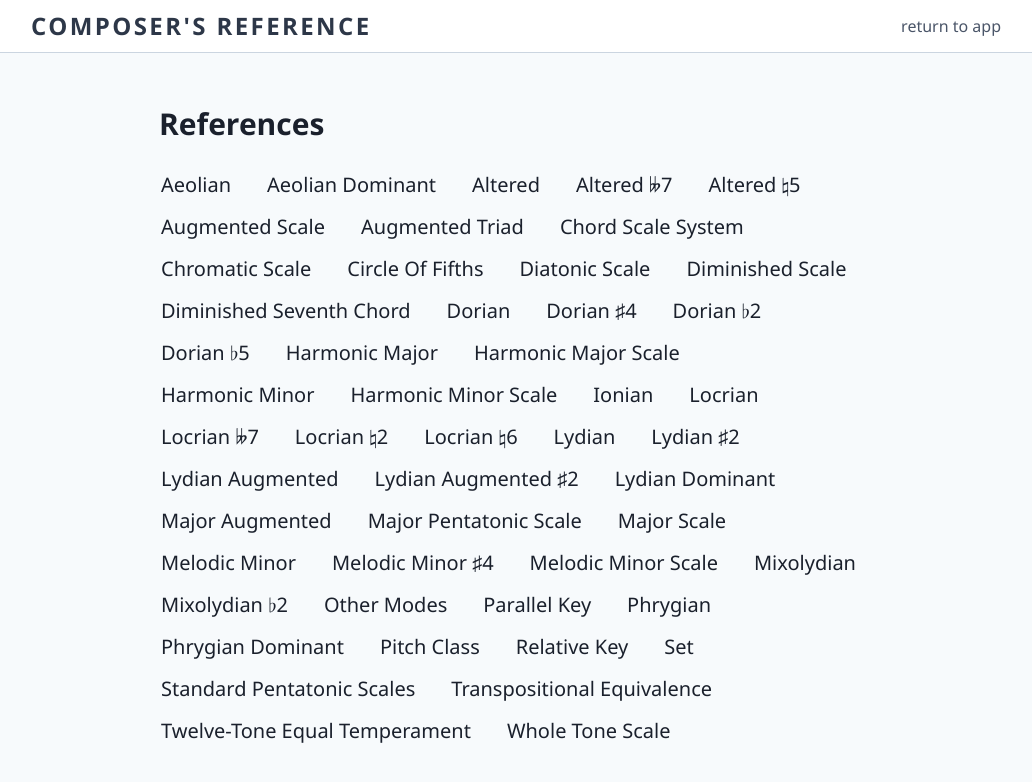
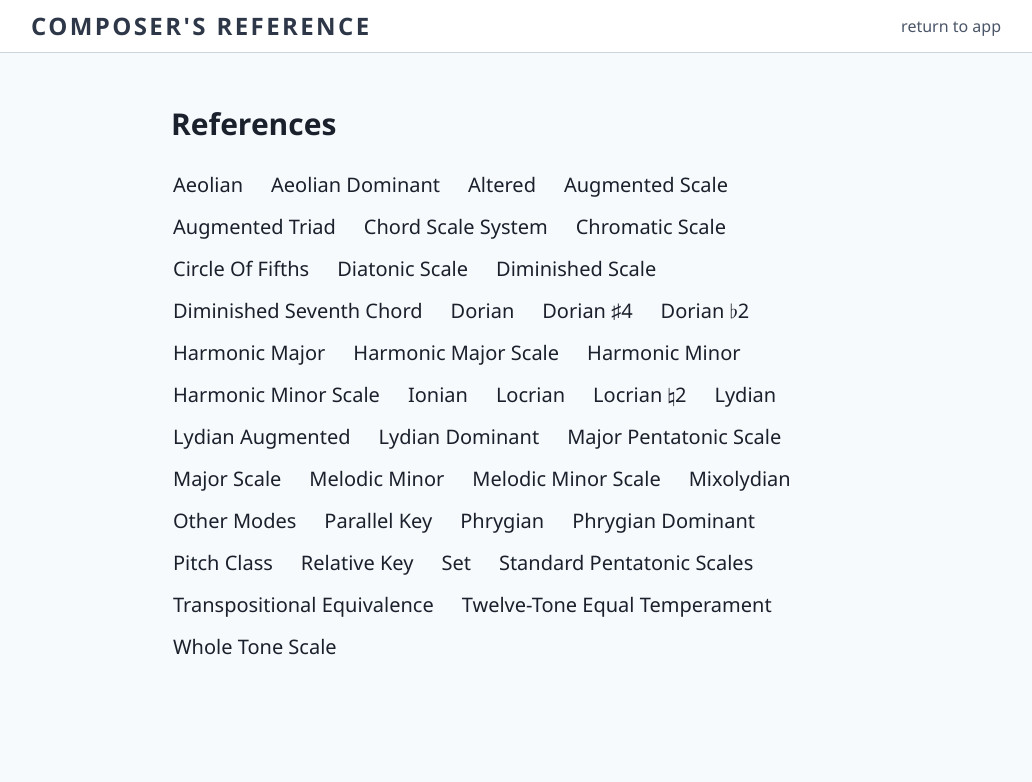
Before and after one commit to Kuzmink13/Composers-Reference, a React (Create React App) app: page /references in a window 1280 px wide. Shown: the top 782 px of the page, without its empty margins (113-1145 px from the left). Built offline with nearby package versions, Linux system fonts and the light colour scheme; what vexflow would draw is missing.

Commit message:
Updated styles for reference table and removed dead links

```diff
--- a/src/components/References.jsx
+++ b/src/components/References.jsx
@@ -30,14 +30,15 @@ function References() {
       </Navbar>
       <div className="text-gray-900 w-full h-full overflow-y-auto overscroll-y-auto">
         <div className="flex flex-col mx-auto px-4 pb-16 md:max-w-screen-md text-lg lg:text-xl">
-          <h2 className="font-bold pt-12 pb-6 text-3xl text-gray-900">
+          <h2 className="font-bold pt-12 pb-6 pl-3 text-3xl text-gray-900">
             References
           </h2>
-          <ul className="flex flex-row flex-wrap">
+          <ul className="flex flex-col xs:flex-row flex-wrap">
             {Object.keys(ref.default)
               .sort(alphabetize)
+              .filter((el) => ref.default[el] !== '')
               .map((el) => (
-                <li key={el} className="pr-8 pb-3 capitalize">
+                <li key={el} className="px-3 pb-3 capitalize">
                   <a
                     className="tab-selection hover:underline"
                     href={ref.default[el]}
```
